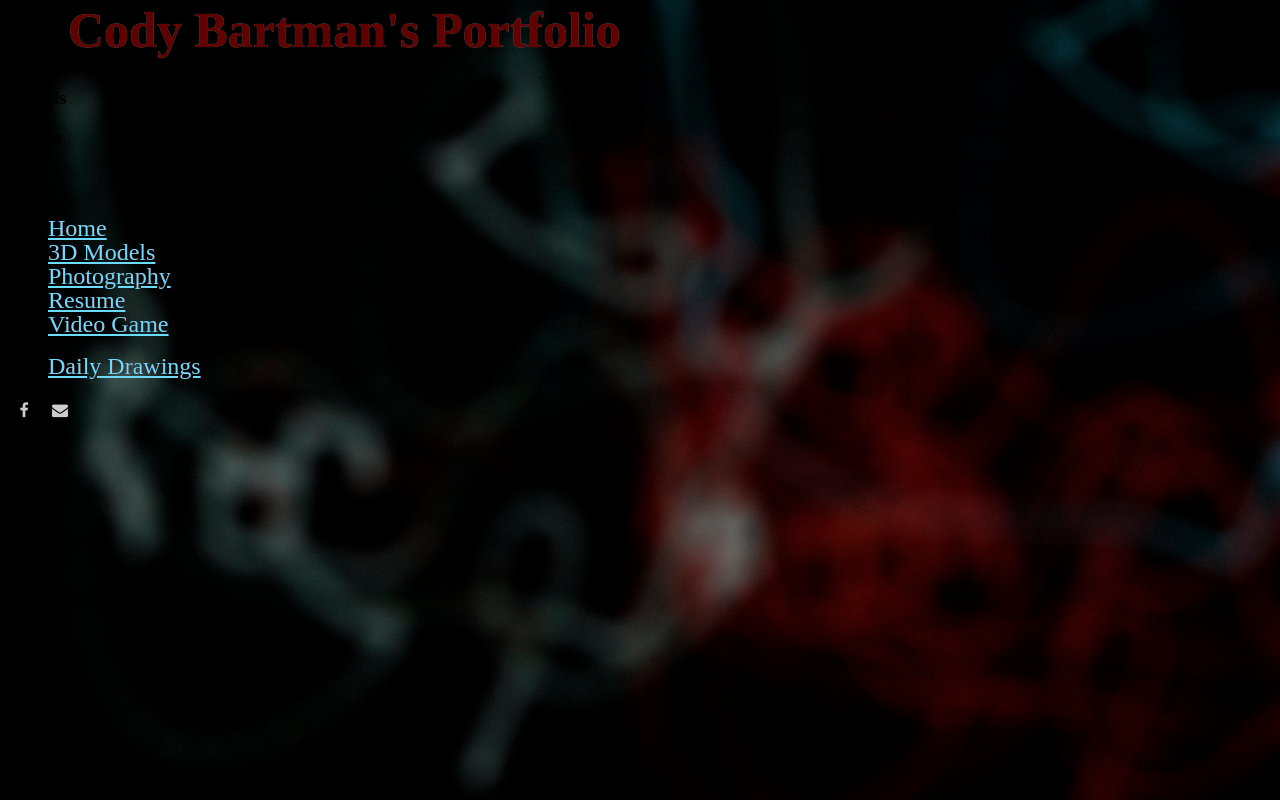
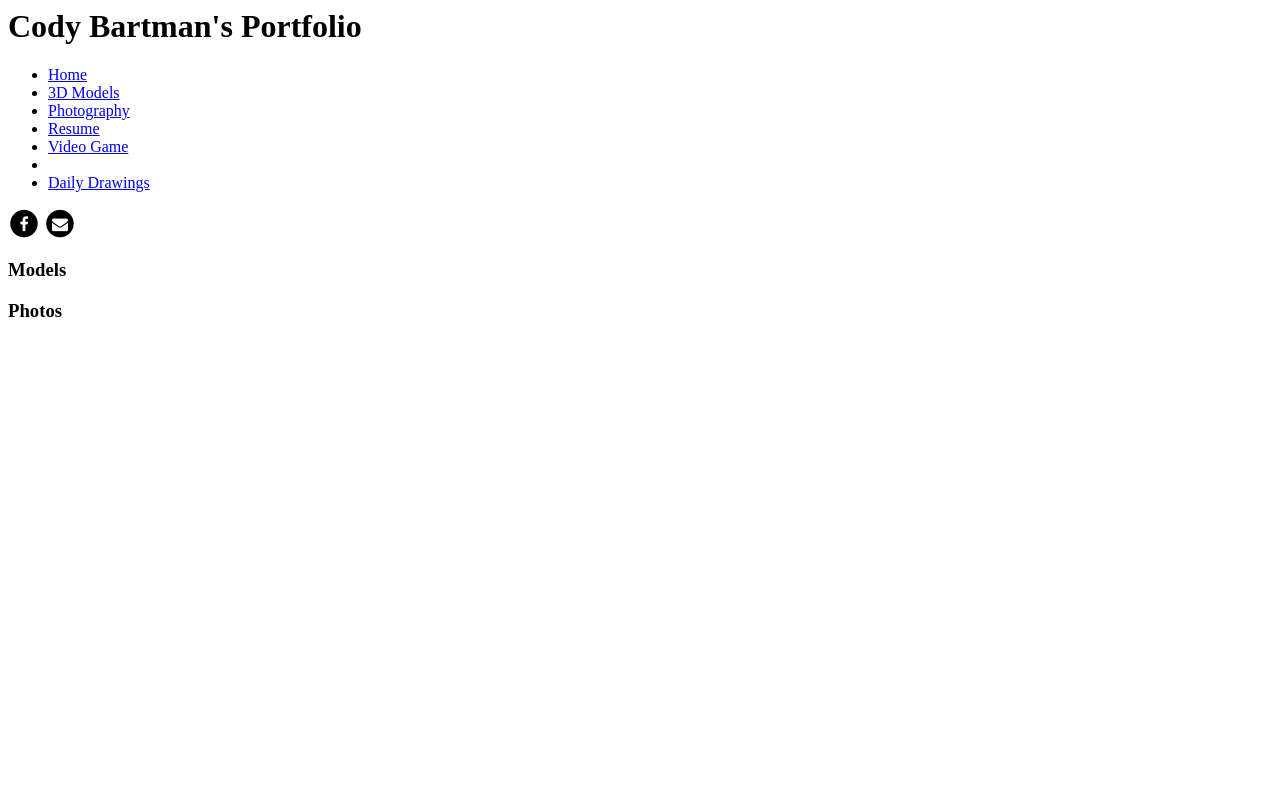
Before and after one commit to jvanderz22/cody, a website: page client/index.html in a window 1280 px wide. Drawn offline with nearby package versions, Linux system fonts and the light colour scheme; no server answers; a web font is replaced by a local one.

Commit message:
removed linked stylesheets

```diff
--- a/client/index.html
+++ b/client/index.html
@@ -21,8 +21,8 @@
   <body ng-app="codyApp">
     <!--<link rel="stylesheet" href="//maxcdn.bootstrapcdn.com/bootstrap/3.3.1/css/bootstrap.min.css"> </link> -->
      <link rel="stylesheet" href="//maxcdn.bootstrapcdn.com/font-awesome/4.2.0/css/font-awesome.min.css"></link>
-     <link rel="stylesheet" href="assets/stylesheets/index.css"> </link>
-     <link rel="stylesheet" href="assets/stylesheets/home.css"> </link>
+     <!--<link rel="stylesheet" href="assets/stylesheets/index.css"> </link> -->
+     <!-- <link rel="stylesheet" href="assets/stylesheets/home.css"> </link> -->
      <!-- <link rel="stylesheet" href="lightbox/css/lightbox.css"> </link>
      <link rel="stylesheet" href="videogular/videogular.css"></link>
      <script src="lightbox/js/jquery-1.10.2.min.js"></script>
```
